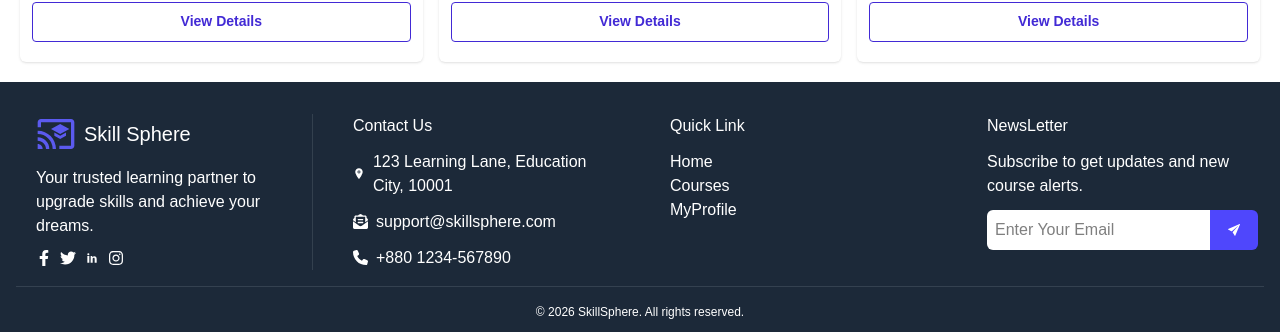
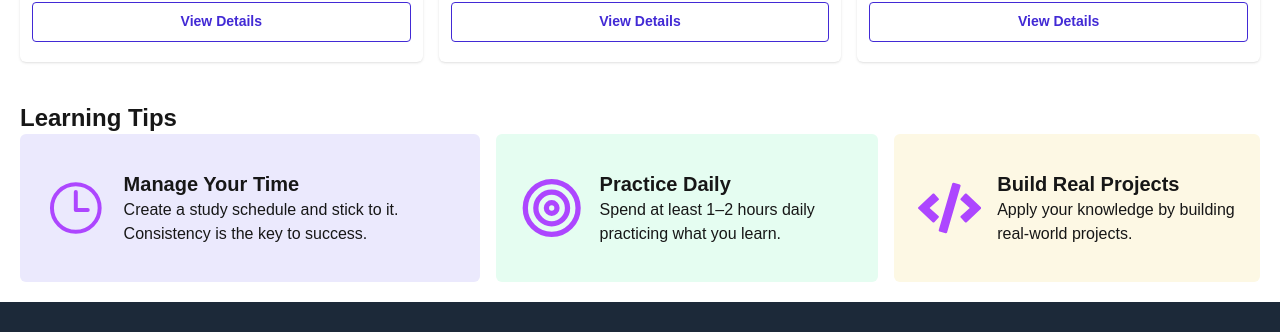
Before and after one commit to foysal41/B13-A8-Skill-Sphere, a Next.js app: page / in a window 1280 px wide. Shown: the part 1001-1333 px from the top of the page. Built offline with nearby package versions, Linux system fonts and the light colour scheme.

Commit message:
create a static section learnign section where shown three card statically icon heading and paragraph with three diffrent background color

```diff
--- /dev/null
+++ b/src/app/components/homgepage/LearningTips.jsx
@@ -0,0 +1,58 @@
+import React from "react";
+import { IoTimeOutline } from "react-icons/io5";
+import { FiTarget } from "react-icons/fi";
+import { FaCode } from "react-icons/fa";
+
+const LearningTips = () => {
+  return (
+    <div className="container mx-auto  p-5">
+      <div className="">
+        {/* Row:1 -  header */}
+        <div className="flex items-center justify-between w-full">
+          <h2 className="text-2xl font-bold ">Learning Tips</h2>
+        </div>
+
+        {/* Row:2 - cards */}
+        <div className="flex flex-col md:flex-row items-center gap-4">
+          <div className="bg-[#EBE9FD] flex items-center gap-4 rounded-md p-6">
+            <IoTimeOutline
+              size={100}
+              className="text-purple-500 text-4xl bg-[#EBE9FD]"
+            />
+            <div>
+              <h3 className="text-xl font-bold">Manage Your Time</h3>
+              <p>
+                Create a study schedule and stick to it. Consistency is the key
+                to success.
+              </p>
+            </div>
+          </div>
+
+          <div className="bg-[#E5FDF1] flex items-center gap-4 rounded-md p-6">
+            <FiTarget
+              size={100}
+              className="text-purple-500 text-4xl bg-[#E5FDF1]"
+            />
+            <div>
+              <h3 className="text-xl font-bold">Practice Daily</h3>
+              <p>Spend at least 1–2 hours daily practicing what you learn.</p>
+            </div>
+          </div>
+
+          <div className="bg-[#FDF8E4] flex items-center gap-4 rounded-md p-6">
+            <FaCode
+              size={100}
+              className="text-purple-500 text-4xl bg-[#FDF8E4]"
+            />
+            <div>
+              <h3 className="text-xl font-bold">Build Real Projects</h3>
+              <p>Apply your knowledge by building real-world projects.</p>
+            </div>
+          </div>
+        </div>
+      </div>
+    </div>
+  );
+};
+
+export default LearningTips;
--- a/src/app/page.js
+++ b/src/app/page.js
@@ -1,12 +1,14 @@
 import Image from "next/image";
 import Hero from "./components/homgepage/Hero";
 import PopularCourses from "./components/homgepage/PopularCourses";
+import LearningTips from "./components/homgepage/LearningTips";
 
 export default function Home() {
   return (
     <div>
       <Hero></Hero>
       <PopularCourses></PopularCourses>
+      <LearningTips></LearningTips>
     </div>
   );
 }
```
